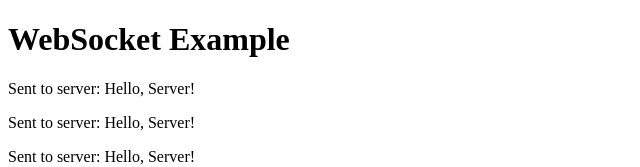
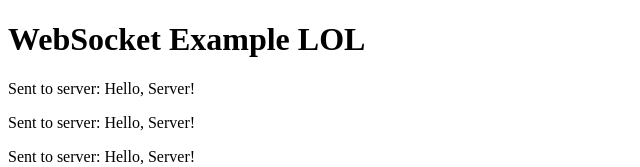
Before and after one commit to skyuzu/Webserver, a website: page index.html in a window 1280 px wide. Shown: the top 167 px of the page, without its empty margins (0-640 px from the left). Drawn offline with Linux system fonts and the light colour scheme.

Commit message:
Update index.html

```diff
--- a/index.html
+++ b/index.html
@@ -4,7 +4,7 @@
   <title>WebSocket Example</title>
 </head>
 <body>
-  <h1>WebSocket Example</h1>
+  <h1>WebSocket Example LOL</h1>
   <div id="messages"></div>
 
   <script>
```
